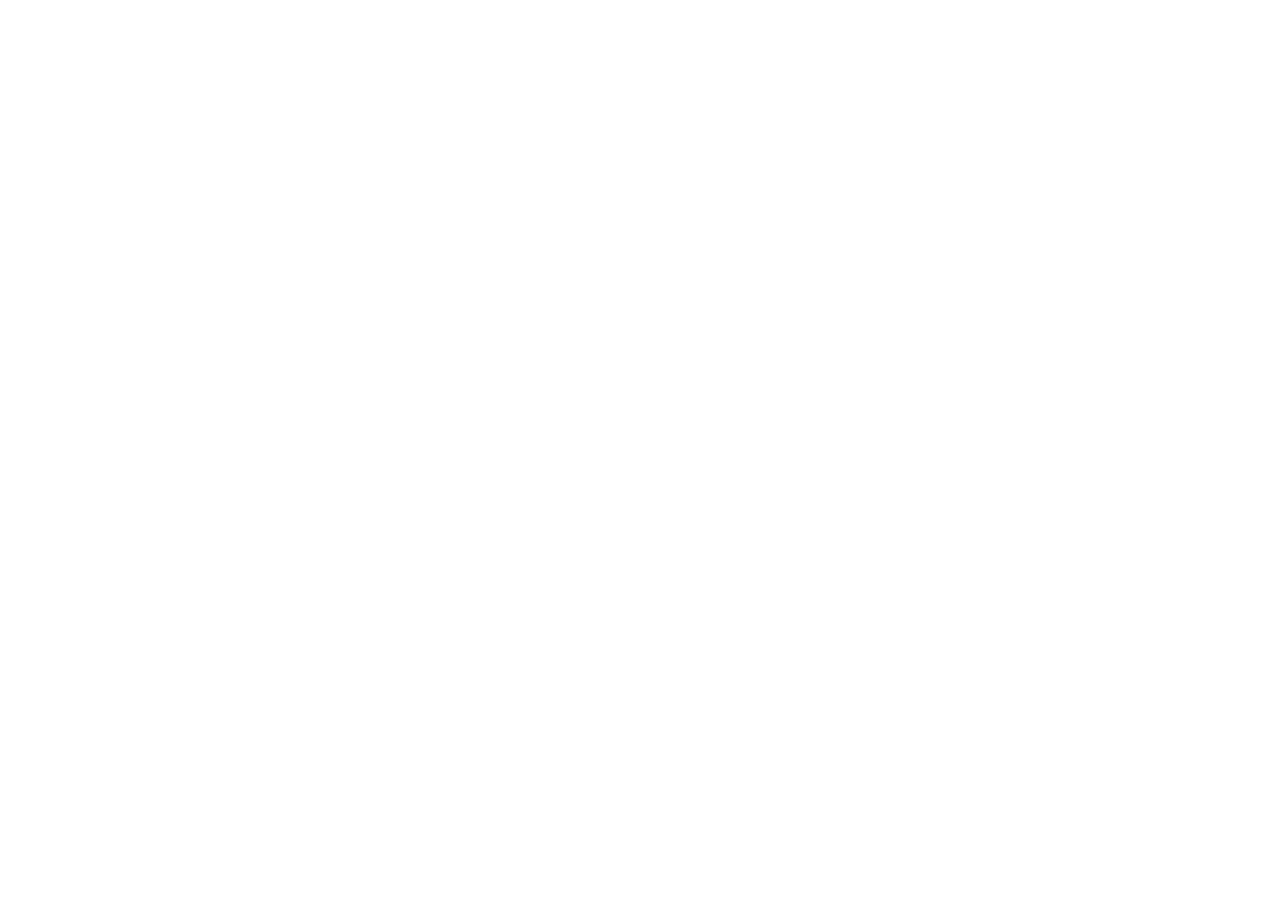
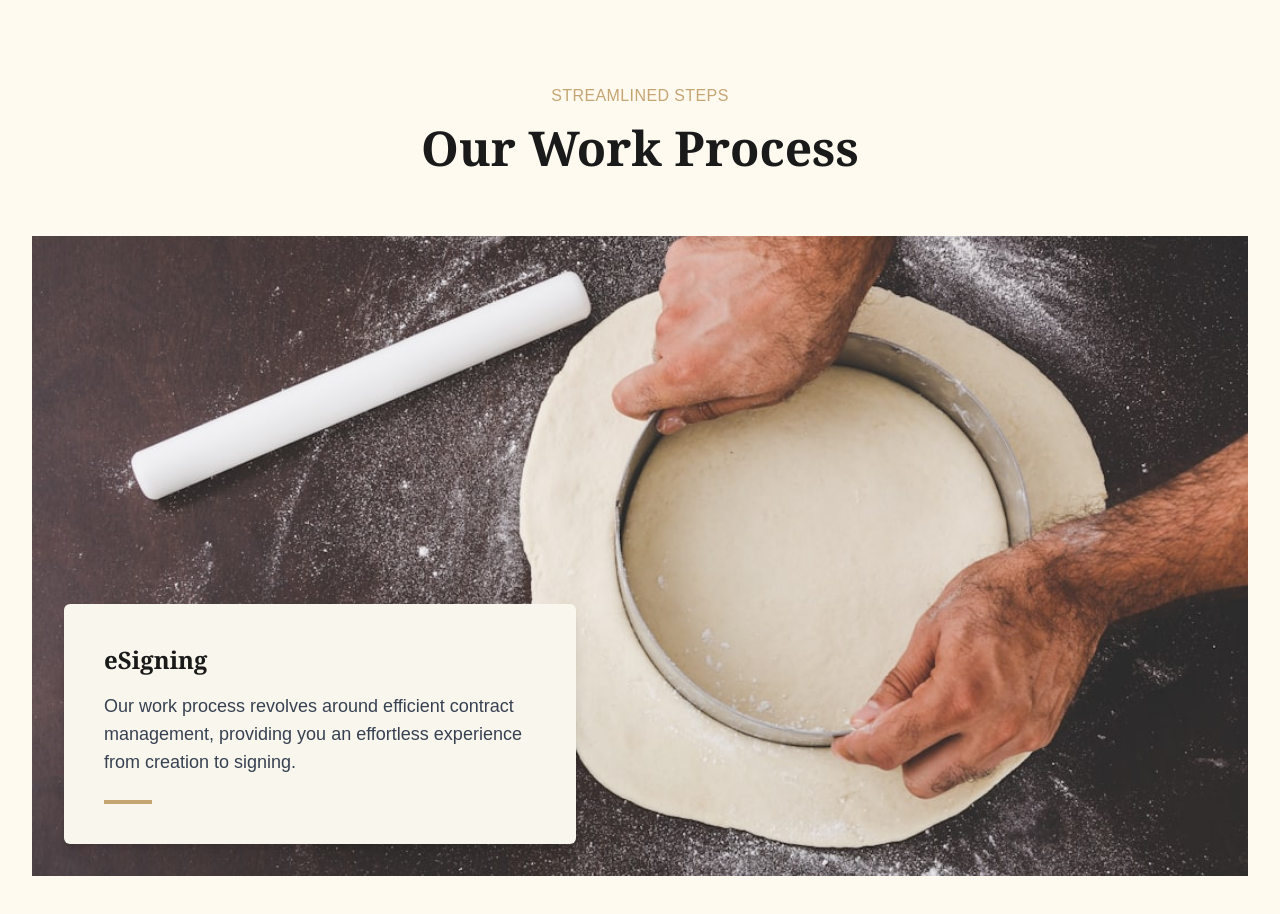
Before and after one commit to BuildingProjects/Contractify, a Next.js app in the folder client/: page / in a window 1280 px wide. Shown: the part 1560-2474 px from the top of the page. Before the commit the page ends 1548 px from the top, so only its background shows below. Built offline with nearby package versions, Linux system fonts and the light colour scheme.

Commit message:
completed work process page

```diff
--- /dev/null
+++ b/client/src/app/components/WorkProcessPage.js
@@ -0,0 +1,89 @@
+import React from "react";
+import Image from "next/image";
+import { motion, useInView } from "framer-motion";
+import bakingImage from "../assets/baking.jpg";
+
+const WorkProcess = () => {
+  const ref = React.useRef(null); // Reference for the section
+  const isInView = useInView(ref, { once: true, margin: "-300px" }); // Trigger animation when it's close to the viewport
+
+  // Animation variants for container
+  const containerVariants = {
+    hidden: { opacity: 0 },
+    visible: {
+      opacity: 1,
+      transition: {
+        duration: 0.8,
+        staggerChildren: 0.3, // Delay between children
+      },
+    },
+  };
+
+  // Animation variants for items
+  const itemVariants = {
+    hidden: { opacity: 0, y: 30 },
+    visible: {
+      opacity: 1,
+      y: 0,
+      transition: { duration: 0.6, ease: "easeOut" },
+    },
+  };
+
+  return (
+    <section
+      ref={ref} // Reference for in-view detection
+      className="bg-[#fffaf0] py-16 md:py-24 overflow-hidden"
+    >
+      <motion.div
+        className="max-w-7xl mx-auto px-4 sm:px-6 lg:px-8"
+        variants={containerVariants}
+        initial="hidden"
+        animate={isInView ? "visible" : "hidden"} // Trigger animation based on visibility
+      >
+        {/* Header Section */}
+        <motion.div
+          className="text-center mb-12 md:mb-16"
+          variants={itemVariants}
+        >
+          <h3 className="text-[#C5A572] text-sm md:text-base uppercase tracking-wide font-medium mb-4">
+            Streamlined Steps
+          </h3>
+          <h2 className="text-[#1A1A1A] text-4xl md:text-5xl font-bold font-serif">
+            Our Work Process
+          </h2>
+        </motion.div>
+
+        {/* Content Section */}
+        <motion.div className="relative" variants={itemVariants}>
+          {/* Image Container */}
+          <div className="relative w-full h-[60vh] md:h-[70vh] lg:h-[80vh] overflow-hidden">
+            <Image
+              src={bakingImage}
+              alt="Baking Process"
+              fill
+              className="object-cover"
+              priority
+            />
+
+            {/* Text Overlay */}
+            <motion.div
+              className="absolute bottom-8 left-8 bg-[#f8f6ed] p-8 md:p-10 max-w-xs md:max-w-md lg:max-w-lg shadow-lg rounded-md"
+              variants={itemVariants}
+            >
+              <h3 className="text-[#1A1A1A] text-xl md:text-2xl font-serif font-semibold mb-4">
+                eSigning
+              </h3>
+              <p className="text-gray-700 text-base md:text-lg leading-relaxed">
+                Our work process revolves around efficient contract management,
+                providing you an effortless experience from creation to signing.
+              </p>
+              <div className="w-12 h-1 bg-[#C5A572] mt-6"></div>
+            </motion.div>
+          </div>
+        </motion.div>
+      </motion.div>
+    </section>
+  );
+};
+
+export default WorkProcess;
--- a/client/src/app/page.js
+++ b/client/src/app/page.js
@@ -2,12 +2,14 @@
 import AboutPage from "./components/AboutPage";
 import Navbar from "./components/Navbar";
 import OnboardingPage from "./components/OnboardingPage";
+import WorkProcess from "./components/WorkProcessPage";
 export default function Home() {
   return (
     <div className="min-h-screen bg-gradient-to-b from-[#FFF5EB] to-white">
       <Navbar />
       <OnboardingPage />
       <AboutPage />
+      <WorkProcess />
     </div>
   );
 }
```
Also changed, not shown: client/src/app/assets/baking.jpg (added).
